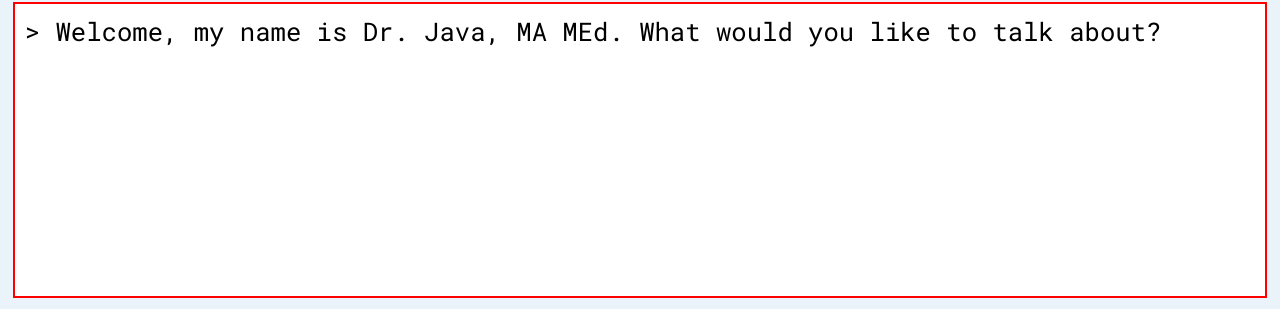
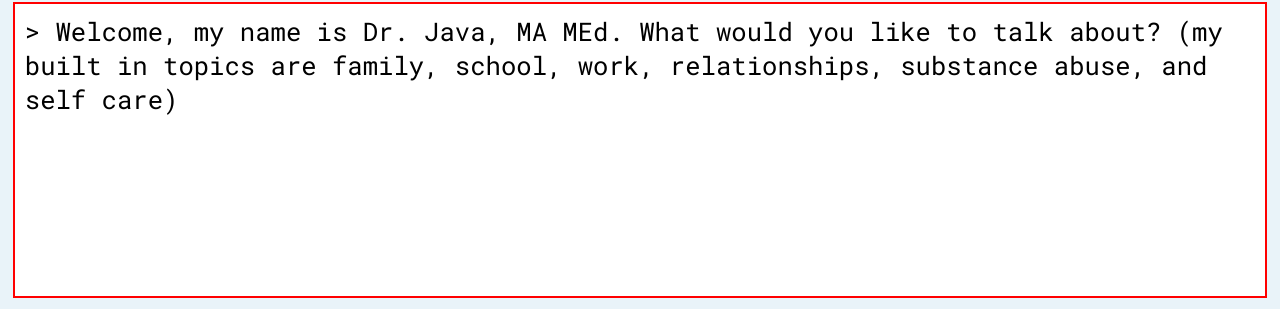
Before and after one commit to jtepp/dr-java, a plain HTML site: page index.html in a window 1280 px wide. Shown: the part 88-397 px from the top of the page. Drawn offline with Linux system fonts and the light colour scheme.

Commit message:
made cursor normal and added suggested topics

```diff
--- a/index.html
+++ b/index.html
@@ -21,7 +21,7 @@
             <div class="altt" onclick="swit();"></div>
         </header>
         <textarea name="txt" id="txt" rows="8"
-            readonly>> Welcome, my name is Dr. Java, MA MEd. What would you like to talk about?</textarea>
+            readonly>> Welcome, my name is Dr. Java, MA MEd. What would you like to talk about? (my built in topics are family, school, work, relationships, substance abuse, and self care)</textarea>
         <!--  <div>
             <input type="search" name="in" id="in">
             <input type="button" value="Respond" id="send" onclick="receive()" style="cursor: grab;">
--- a/style.css
+++ b/style.css
@@ -79,7 +79,7 @@ textarea {
     margin-bottom: 10px;
     padding: 10px;
     font-size: 2vw;
-    cursor: crosshair;
+    /* cursor: crosshair; */
 
 }
 /*@media(max-width: 600px){
```
